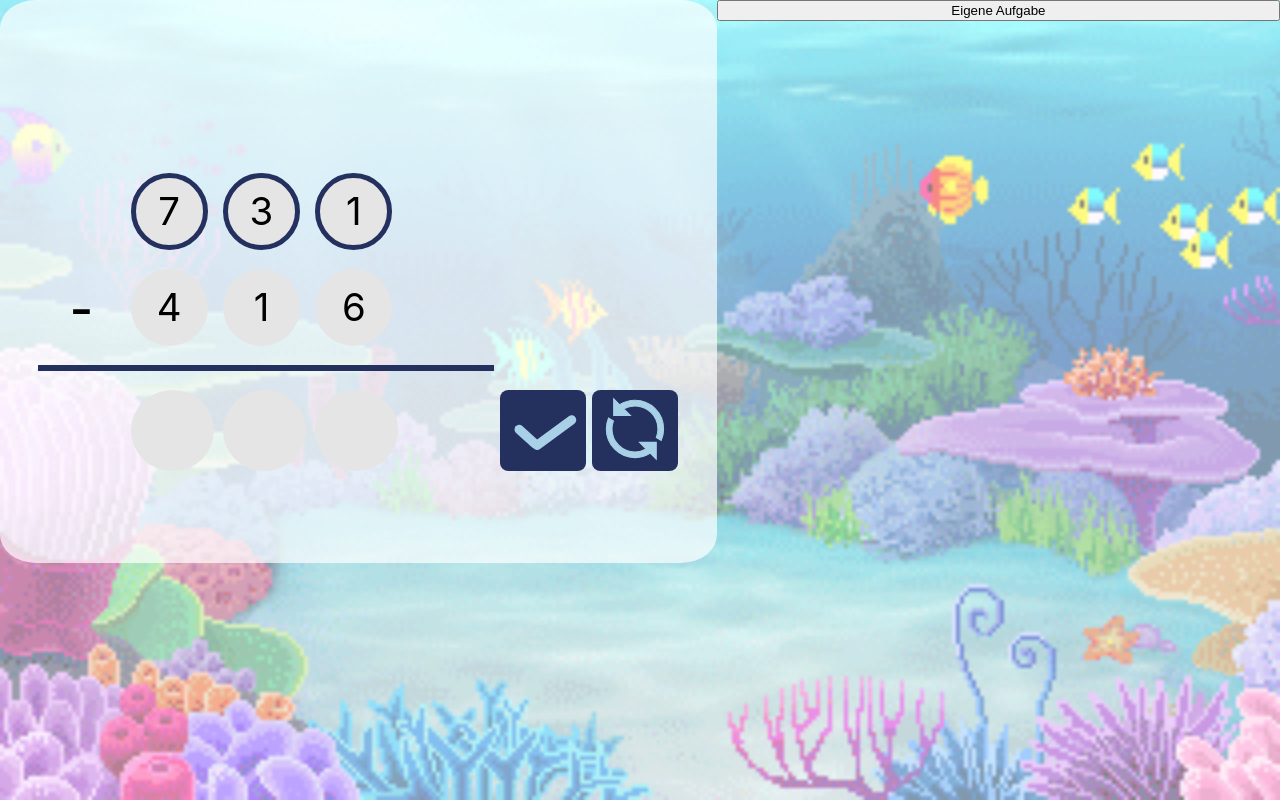
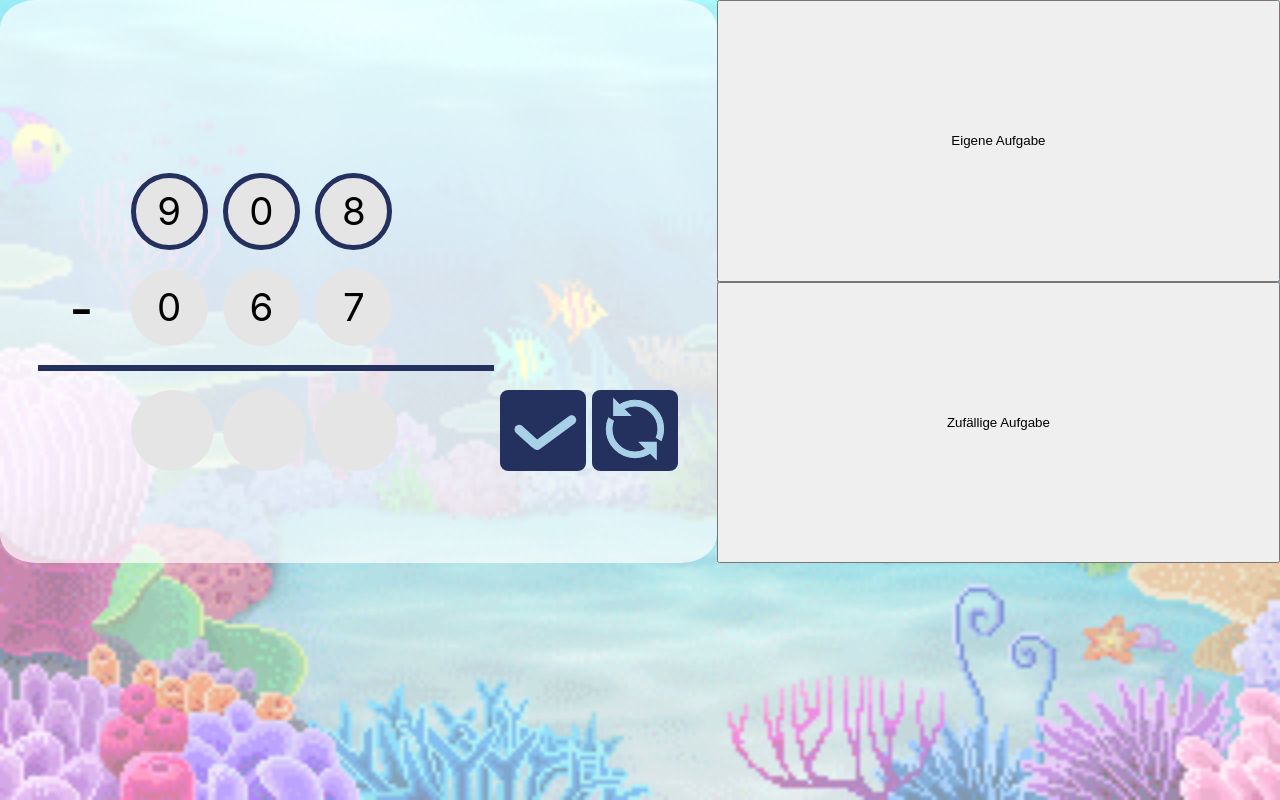
Before and after one commit to egiacomazzi/Subkraki_Web_App, a React (Create React App) app: page /substractionpanel in a window 1280 px wide. Built offline with nearby package versions, Linux system fonts and the light colour scheme.

Commit message:
Added zufällige Aufgabe Button

```diff
--- a/src/Calculate/Calculate.js
+++ b/src/Calculate/Calculate.js
@@ -15,8 +15,11 @@ class Calculate extends React.Component {
       display: false,
       correct: null,
       ownExerciseDisplay: false,
+      rend: 0,
     };
     this.openOwnExercise = this.openOwnExercise.bind(this);
+    this.createRandomExercise = this.createRandomExercise.bind(this);
+    this.getRandomExample = this.getRandomExample.bind(this);
 
     this.subtractionRef = React.createRef();
 
@@ -111,6 +114,7 @@ class Calculate extends React.Component {
     this.styling = [0, 0, 0];
     this.tempCorrectionStep = null;
   }
+
   lastText() {
     if (this.state.analogyTextIndex == 0) {
       return;
@@ -1196,6 +1200,15 @@ class Calculate extends React.Component {
     return { minuend: minuend, subtrahend: subtrahend };
   }
 
+  createRandomExercise() {
+    let ex = this.getRandomExample(100, 999);
+    this.minuend = ex.minuend.toString();
+    this.subtrahend = ex.subtrahend.toString();
+    this.setState({
+      rend: this.state.rend + 1,
+    });
+  }
+
   openOwnExercise() {
     this.setState({
       ownExerciseDisplay: true,
@@ -1212,9 +1225,7 @@ class Calculate extends React.Component {
 
   render() {
     if (this.minuend == '') {
-      const ex = this.getRandomExample(100, 999);
-      this.minuend = ex.minuend.toString();
-      this.subtrahend = ex.subtrahend.toString();
+      this.createRandomExercise();
     }
 
     if (this.state.display) {
@@ -1270,6 +1281,12 @@ class Calculate extends React.Component {
           >
             Eigene Aufgabe
           </button>
+          <button
+            className="randomExercise"
+            onClick={this.createRandomExercise}
+          >
+            Zufällige Aufgabe
+          </button>
         </div>
       );
     }
```
